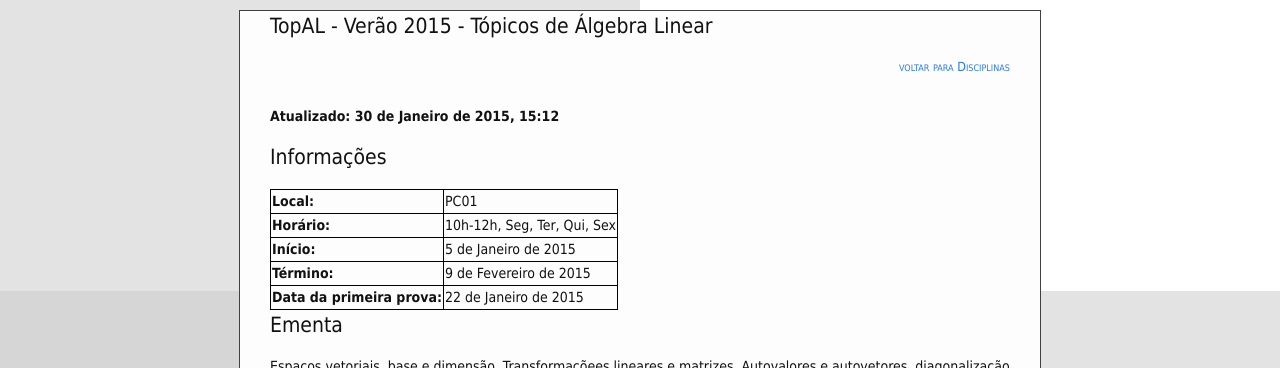
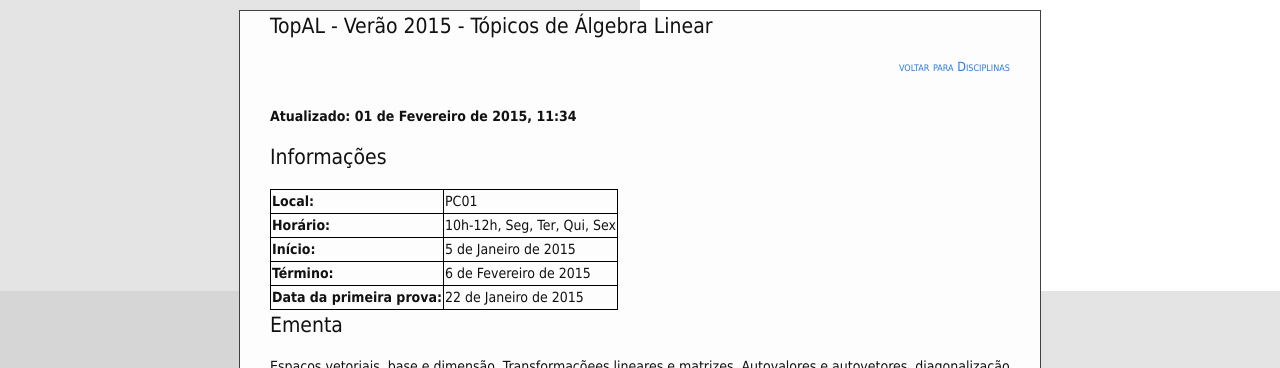
Before and after one commit to abelsiqueira/abelsiqueira.github.io-old, a Jekyll site: the page built from _posts/br/2014-11-30-topal-verao-2015-topicos-de-algebra-linear.markdown, in a window 1280 px wide. Shown: the part 159-527 px from the top of the page. Built offline with Jekyll 4.4.1, drawn with Linux system fonts in a browser that asks for light colours.

Commit message:
Atualiza data de término do curso

```diff
--- a/_posts/br/2014-11-30-topal-verao-2015-topicos-de-algebra-linear.markdown
+++ b/_posts/br/2014-11-30-topal-verao-2015-topicos-de-algebra-linear.markdown
@@ -5,14 +5,14 @@ date:       2014-11-30
 categories: disciplines
 name:       topal-summer2014
 ---
-**Atualizado: 30 de Janeiro de 2015, 15:12**
+**Atualizado: 01 de Fevereiro de 2015, 11:34**
 
 # Informações
 
   | **Local:**   | PC01
   | **Horário:** | 10h-12h, Seg, Ter, Qui, Sex
   | **Início:**  | 5 de Janeiro de 2015
-  | **Término:** | 9 de Fevereiro de 2015
+  | **Término:** | 6 de Fevereiro de 2015
   | **Data da primeira prova:** | 22 de Janeiro de 2015
 
 # Ementa
```
